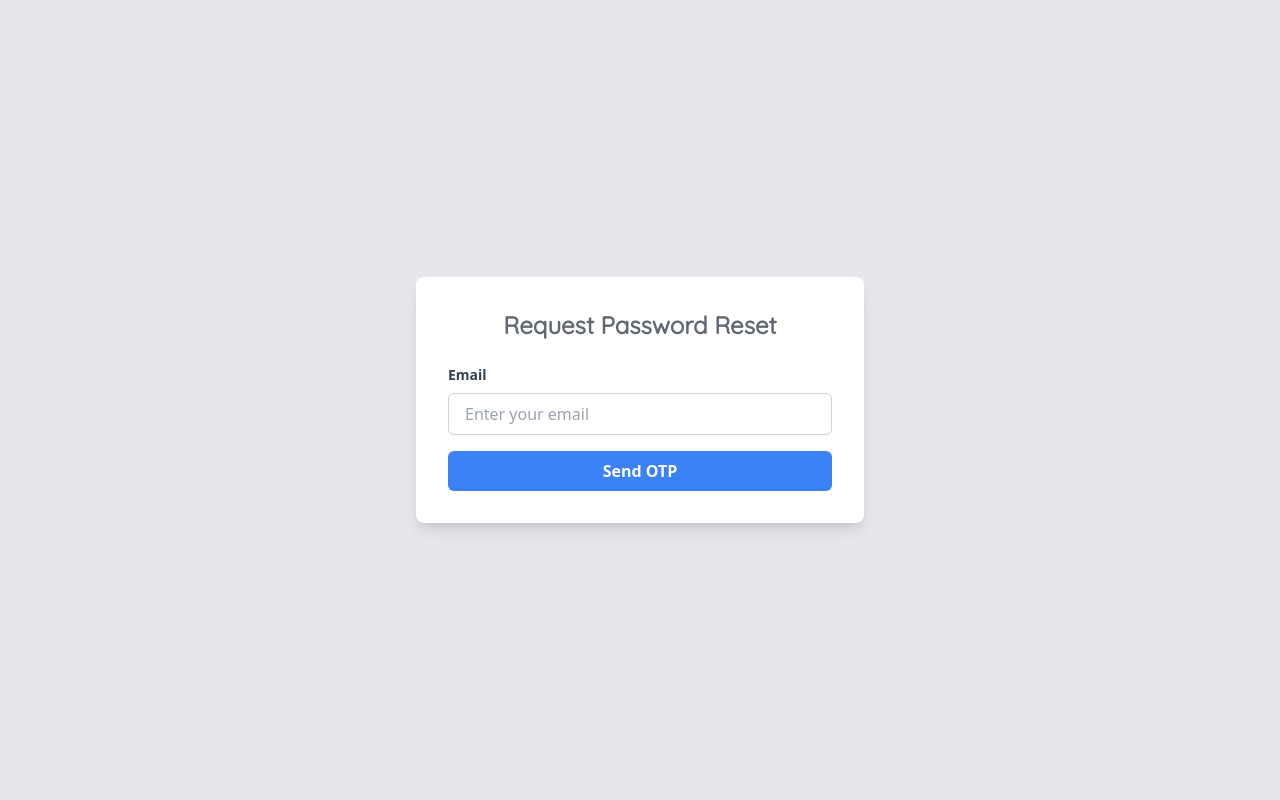
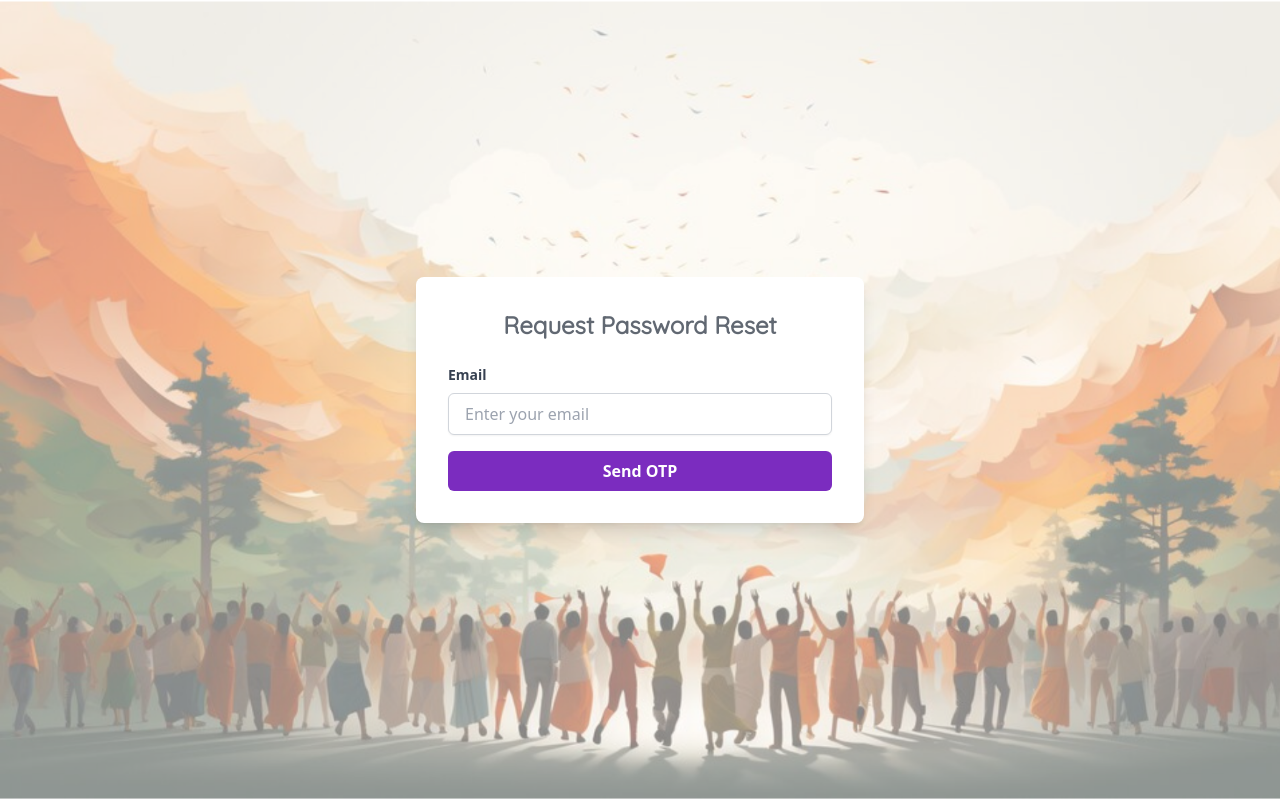
Before and after one commit to CodeCrafterss-SIH2024/frontend, a React (Create React App) app: page /reset-password in a window 1280 px wide. Built offline with nearby package versions, Linux system fonts and the light colour scheme.

Commit message:
judge game

```diff
--- a/src/components/HomePage.js
+++ b/src/components/HomePage.js
@@ -224,7 +224,7 @@ const HomePage = () => {
     // Simulate loading for 2-3 seconds
     const timer = setTimeout(() => {
       setLoading(false);
-    }, 300); // Adjust the time as needed (2500ms = 2.5 seconds)
+    }, 3000); // Adjust the time as needed (2500ms = 2.5 seconds)
 
     return () => clearTimeout(timer);
   }, []);
--- a/src/components/JudgeVerdict.js
+++ b/src/components/JudgeVerdict.js
@@ -22,7 +22,7 @@ const JudgeVerdict = ({ judge, messages }) => {
       />
       <button
         onClick={handleVerdict}
-        className="px-4 py-2 bg-green-600 text-white font-semibold rounded-md shadow-sm hover:bg-green-700 focus:outline-none focus:ring-2 focus:ring-offset-2 focus:ring-green-500 flex items-center"
+        className="px-4 py-2 bg-[#4b4fc5] text-white font-semibold rounded-md shadow-sm hover:bg-[#2f33ad] focus:outline-none focus:ring-2 focus:ring-offset-2 focus:ring-[#363989] flex items-center"
       >
         Submit Verdict
         <FaCheck className="ml-2" />
--- a/src/components/ResetPassword.js
+++ b/src/components/ResetPassword.js
@@ -121,6 +121,7 @@ import axios from 'axios';
 import { useNavigate, useLocation } from 'react-router-dom';
 import { toast } from 'react-toastify';
 import Loader from './Loader'; // Import the Loader component
+import  image1 from '../img/loginimg.jpg'
 
 const ResetPassword = () => {
   const [step, setStep] = useState('requestEmail'); // Track the current step
@@ -165,7 +166,9 @@ const ResetPassword = () => {
   };
 
   return (
-    <div className="flex items-center justify-center min-h-screen bg-gray-200">
+    <div className="flex items-center justify-center min-h-screen bg-gray-200 bg-cover"
+        style={{ backgroundImage: `url(${image1})` }}
+    >
       <div className="w-full max-w-md bg-white rounded-lg shadow-lg p-8">
         <h2 className="text-2xl font-bold text-center text-gray-800 mb-6">
           {step === 'requestEmail' ? 'Request Password Reset' : 'Reset Password'}
@@ -183,13 +186,13 @@ const ResetPassword = () => {
                 value={email}
                 onChange={(e) => setEmail(e.target.value)}
                 placeholder="Enter your email"
-                className="w-full px-4 py-2 border border-gray-300 rounded-md shadow-sm focus:outline-none focus:border-blue-500"
+                className="w-full px-4 py-2 border border-gray-300 rounded-md shadow-sm focus:outline-none focus:border-[#7b2cbf] "
                 required
               />
             </div>
             <button
               type="submit"
-              className="w-full bg-blue-500 text-white font-semibold py-2 px-4 rounded-md hover:bg-blue-600 focus:outline-none focus:ring-2 focus:ring-blue-400"
+              className="w-full bg-[#7b2cbf]  text-white font-semibold py-2 px-4 rounded-md hover:bg-[#5a218b]   focus:outline-none focus:ring-2 focus:ring-[#471a6e] "
               disabled={loading} // Disable button when loading
             >
               {loading ? 'Sending...' : 'Send OTP'}
@@ -207,7 +210,7 @@ const ResetPassword = () => {
                 value={otp}
                 onChange={(e) => setOtp(e.target.value)}
                 placeholder="Enter OTP"
-                className="w-full px-4 py-2 border border-gray-300 rounded-md shadow-sm focus:outline-none focus:border-blue-500"
+                className="w-full px-4 py-2 border border-gray-300 rounded-md shadow-sm focus:outline-none focus:border-[#7b2cbf] "
                 required
               />
             </div>
@@ -221,13 +224,13 @@ const ResetPassword = () => {
                 value={newPassword}
                 onChange={(e) => setNewPassword(e.target.value)}
                 placeholder="Enter new password"
-                className="w-full px-4 py-2 border border-gray-300 rounded-md shadow-sm focus:outline-none focus:border-blue-500"
+                className="w-full px-4 py-2 border border-gray-300 rounded-md shadow-sm focus:outline-none focus:border-[#7b2cbf] "
                 required
               />
             </div>
             <button
               type="submit"
-              className="w-full bg-blue-500 text-white font-semibold py-2 px-4 rounded-md hover:bg-blue-600 focus:outline-none focus:ring-2 focus:ring-blue-400"
+              className="w-full bg-blue-500 text-white font-semibold py-2 px-4 rounded-md hover:bg-[#7b2cbf] focus:outline-none focus:ring-2 focus:ring-[#4b1c75]"
               disabled={loading} // Disable button when loading
             >
               {loading ? 'Resetting...' : 'Reset Password'}
```
